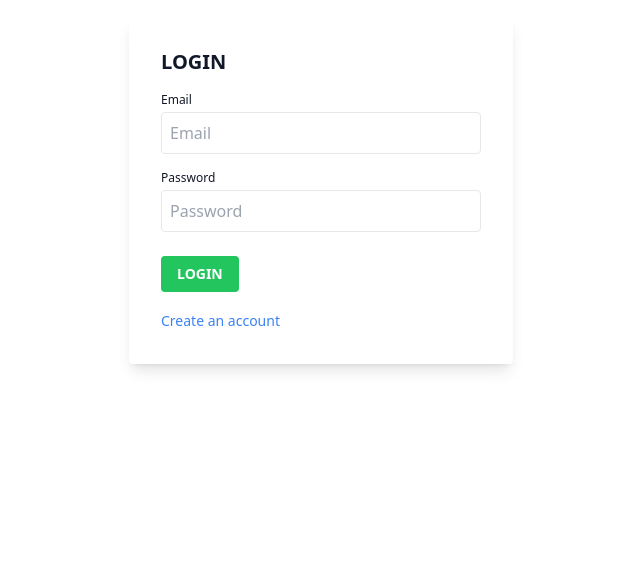
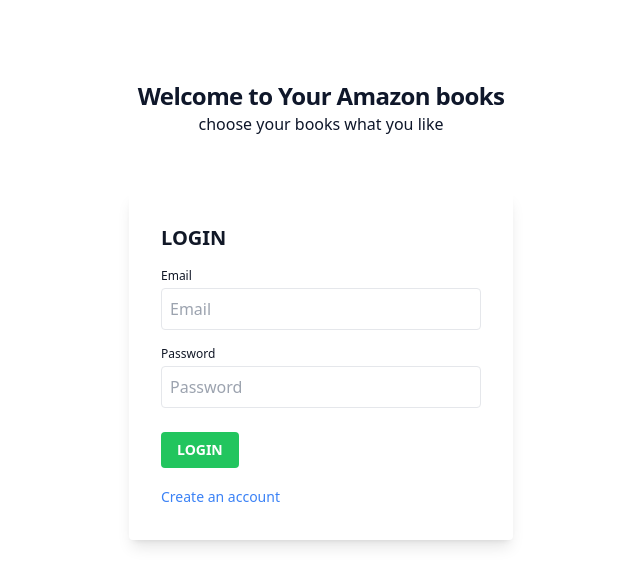
Before and after one commit to roby2409/my-bookstore-next, a Next.js app: page / in a window 1280 px wide. Shown: the top 586 px of the page, without its empty margins (319-959 px from the left). Built offline with nearby package versions, Linux system fonts and the light colour scheme.

Commit message:
feat(etc): add header wording at top login

```diff
--- a/src/components/sections/LoginSection.tsx
+++ b/src/components/sections/LoginSection.tsx
@@ -69,6 +69,13 @@
 
   return (
     <LayoutLogin>
+      <div className="flex flex-col items-center justify-center column">
+        <h2 className="mt-20 text-2xl font-extrabold tracking-tight text-slate-900">
+          Welcome to Your Amazon books
+        </h2>
+        <p className="text-slate-900 mb-10">choose your books what you like</p>
+      </div>
+
       <div className="w-full bg-white rounded shadow-lg p-8 m-4 md:max-w-sm md:mx-auto">
         <span className="block w-full text-xl uppercase font-bold mb-4">
           Login
```
